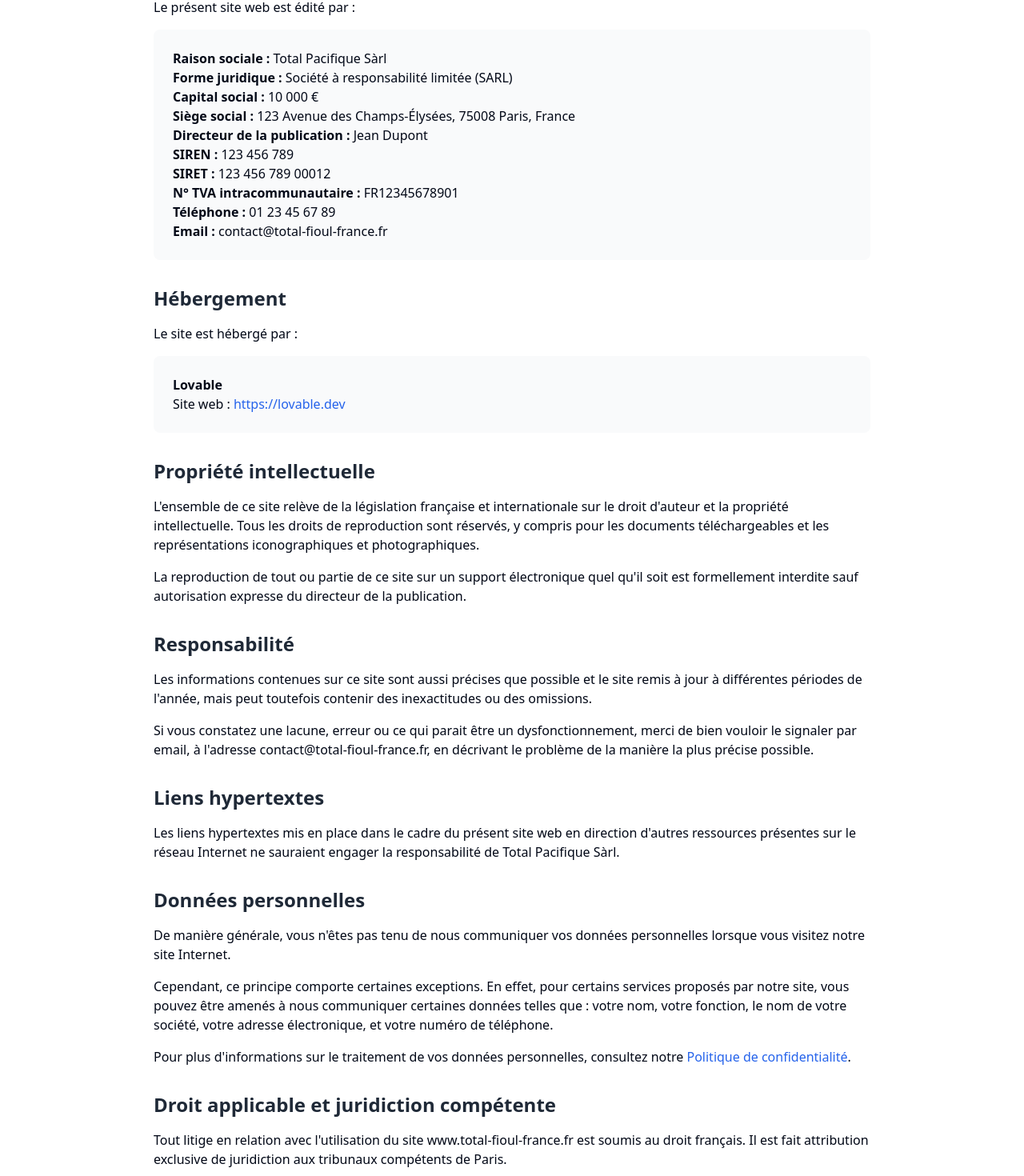
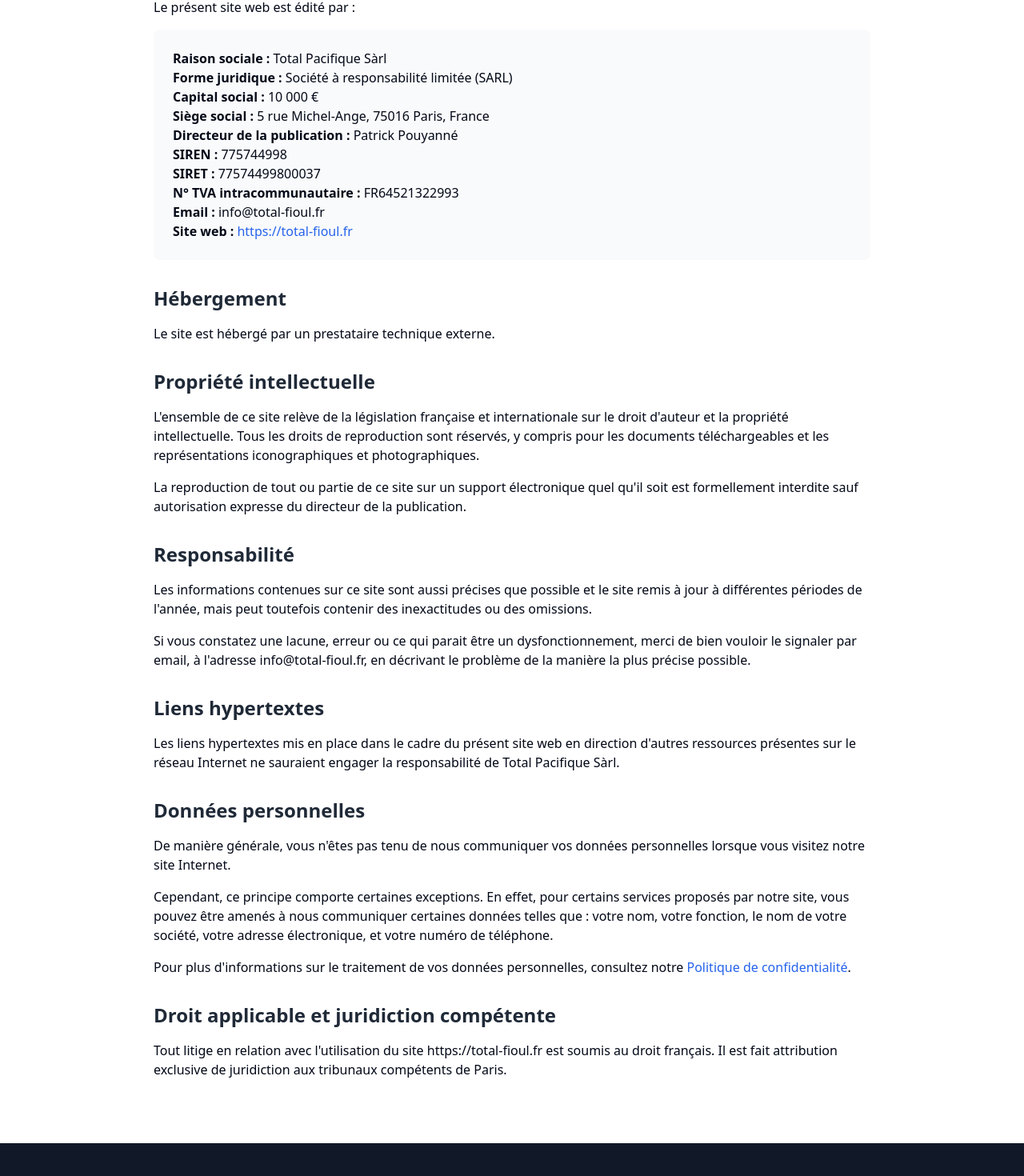
Before and after one commit to dvvvvv411/fioul-prix-rapide, a React (Vite) app: page /mentions-legales in a window 1280 px wide. Shown: the part 320-1790 px from the top of the page at 80% size. Built offline with nearby package versions, Linux system fonts and the light colour scheme.

Commit message:
Fix: Update legal pages and remove "Lovable"
- Updated legal pages with correct company information.
- Removed "Lovable" references from legal texts.

```diff
--- a/src/components/Footer.tsx
+++ b/src/components/Footer.tsx
@@ -1,5 +1,4 @@
-
-import { Phone, Mail, MapPin } from 'lucide-react';
+import { Mail, MapPin } from 'lucide-react';
 import { Link } from 'react-router-dom';
 
 const Footer = () => {
@@ -19,12 +18,8 @@ const Footer = () => {
             </p>
             <div className="space-y-2">
               <div className="flex items-center gap-2">
-                <Phone size={16} />
-                <span>01 23 45 67 89</span>
-              </div>
-              <div className="flex items-center gap-2">
                 <Mail size={16} />
-                <span>contact@total-fioul-france.fr</span>
+                <span>info@total-fioul.fr</span>
               </div>
               <div className="flex items-center gap-2">
                 <MapPin size={16} />
--- a/src/pages/CGV.tsx
+++ b/src/pages/CGV.tsx
@@ -1,4 +1,3 @@
-
 import Header from '@/components/Header';
 import Footer from '@/components/Footer';
 
@@ -37,8 +36,7 @@ const CGV = () => {
                 La commande peut être passée :
               </p>
               <ul className="list-disc pl-6 mb-4">
-                <li>Par téléphone au 01 23 45 67 89</li>
-                <li>Par email à contact@total-fioul-france.fr</li>
+                <li>Par email à info@total-fioul.fr</li>
                 <li>Via le formulaire de contact sur notre site web</li>
               </ul>
               <p className="mb-4">
--- a/src/pages/MentionsLegales.tsx
+++ b/src/pages/MentionsLegales.tsx
@@ -1,4 +1,3 @@
-
 import Header from '@/components/Header';
 import Footer from '@/components/Footer';
 
@@ -20,25 +19,21 @@ const MentionsLegales = () => {
                 <p><strong>Raison sociale :</strong> Total Pacifique Sàrl</p>
                 <p><strong>Forme juridique :</strong> Société à responsabilité limitée (SARL)</p>
                 <p><strong>Capital social :</strong> 10 000 €</p>
-                <p><strong>Siège social :</strong> 123 Avenue des Champs-Élysées, 75008 Paris, France</p>
-                <p><strong>Directeur de la publication :</strong> Jean Dupont</p>
-                <p><strong>SIREN :</strong> 123 456 789</p>
-                <p><strong>SIRET :</strong> 123 456 789 00012</p>
-                <p><strong>N° TVA intracommunautaire :</strong> FR12345678901</p>
-                <p><strong>Téléphone :</strong> 01 23 45 67 89</p>
-                <p><strong>Email :</strong> contact@total-fioul-france.fr</p>
+                <p><strong>Siège social :</strong> 5 rue Michel-Ange, 75016 Paris, France</p>
+                <p><strong>Directeur de la publication :</strong> Patrick Pouyanné</p>
+                <p><strong>SIREN :</strong> 775744998</p>
+                <p><strong>SIRET :</strong> 77574499800037</p>
+                <p><strong>N° TVA intracommunautaire :</strong> FR64521322993</p>
+                <p><strong>Email :</strong> info@total-fioul.fr</p>
+                <p><strong>Site web :</strong> <a href="https://total-fioul.fr" className="text-blue-600 hover:underline">https://total-fioul.fr</a></p>
               </div>
             </section>
 
             <section className="mb-8">
               <h2 className="text-2xl font-semibold text-gray-800 mb-4">Hébergement</h2>
               <p className="mb-4">
-                Le site est hébergé par :
+                Le site est hébergé par un prestataire technique externe.
               </p>
-              <div className="bg-gray-50 p-6 rounded-lg mb-6">
-                <p><strong>Lovable</strong></p>
-                <p>Site web : <a href="https://lovable.dev" className="text-blue-600 hover:underline">https://lovable.dev</a></p>
-              </div>
             </section>
 
             <section className="mb-8">
@@ -57,7 +52,7 @@ const MentionsLegales = () => {
                 Les informations contenues sur ce site sont aussi précises que possible et le site remis à jour à différentes périodes de l'année, mais peut toutefois contenir des inexactitudes ou des omissions.
               </p>
               <p className="mb-4">
-                Si vous constatez une lacune, erreur ou ce qui parait être un dysfonctionnement, merci de bien vouloir le signaler par email, à l'adresse contact@total-fioul-france.fr, en décrivant le problème de la manière la plus précise possible.
+                Si vous constatez une lacune, erreur ou ce qui parait être un dysfonctionnement, merci de bien vouloir le signaler par email, à l'adresse info@total-fioul.fr, en décrivant le problème de la manière la plus précise possible.
               </p>
             </section>
 
@@ -84,7 +79,7 @@ const MentionsLegales = () => {
             <section className="mb-8">
               <h2 className="text-2xl font-semibold text-gray-800 mb-4">Droit applicable et juridiction compétente</h2>
               <p className="mb-4">
-                Tout litige en relation avec l'utilisation du site www.total-fioul-france.fr est soumis au droit français. Il est fait attribution exclusive de juridiction aux tribunaux compétents de Paris.
+                Tout litige en relation avec l'utilisation du site https://total-fioul.fr est soumis au droit français. Il est fait attribution exclusive de juridiction aux tribunaux compétents de Paris.
               </p>
             </section>
           </div>
--- a/src/pages/PolitiqueConfidentialite.tsx
+++ b/src/pages/PolitiqueConfidentialite.tsx
@@ -1,4 +1,3 @@
-
 import Header from '@/components/Header';
 import Footer from '@/components/Footer';
 
@@ -14,10 +13,10 @@ const PolitiqueConfidentialite = () => {
             <section className="mb-8">
               <h2 className="text-2xl font-semibold text-gray-800 mb-4">1. Responsable du traitement</h2>
               <p className="mb-4">
-                Total Pacifique Sàrl, société à responsabilité limitée au capital de 10 000 €, dont le siège social est situé 123 Avenue des Champs-Élysées, 75008 Paris, France, immatriculée au RCS de Paris sous le numéro 123 456 789, est responsable du traitement de vos données personnelles.
+                Total Pacifique Sàrl, société à responsabilité limitée au capital de 10 000 €, dont le siège social est situé 5 rue Michel-Ange, 75016 Paris, France, immatriculée au RCS de Paris sous le numéro 775744998, est responsable du traitement de vos données personnelles.
               </p>
               <p className="mb-4">
-                <strong>Contact :</strong> contact@total-fioul-france.fr
+                <strong>Contact :</strong> info@total-fioul.fr
               </p>
             </section>
 
@@ -114,7 +113,7 @@ const PolitiqueConfidentialite = () => {
                 <li><strong>Droit à la limitation :</strong> limiter le traitement dans certains cas</li>
               </ul>
               <p className="mb-4">
-                Pour exercer vos droits, contactez-nous à : contact@total-fioul-france.fr
+                Pour exercer vos droits, contactez-nous à : info@total-fioul.fr
               </p>
             </section>
 
@@ -138,8 +137,8 @@ const PolitiqueConfidentialite = () => {
                 Pour toute question relative à cette politique de confidentialité, contactez-nous à :
               </p>
               <p className="mb-4">
-                <strong>Email :</strong> contact@total-fioul-france.fr<br/>
-                <strong>Courrier :</strong> Total Pacifique Sàrl, 123 Avenue des Champs-Élysées, 75008 Paris
+                <strong>Email :</strong> info@total-fioul.fr<br/>
+                <strong>Courrier :</strong> Total Pacifique Sàrl, 5 rue Michel-Ange, 75016 Paris
               </p>
               <p className="mb-4">
                 Vous avez également le droit d'introduire une réclamation auprès de la CNIL : <a href="https://www.cnil.fr" className="text-blue-600 hover:underline">www.cnil.fr</a>
--- a/src/pages/PolitiqueCookies.tsx
+++ b/src/pages/PolitiqueCookies.tsx
@@ -1,4 +1,3 @@
-
 import Header from '@/components/Header';
 import Footer from '@/components/Footer';
 
@@ -172,9 +171,8 @@ const PolitiqueCookies = () => {
                 Pour toute question concernant notre utilisation des cookies, contactez-nous :
               </p>
               <div className="bg-gray-50 p-4 rounded-lg mb-4">
-                <p><strong>Email :</strong> contact@total-fioul-france.fr</p>
-                <p><strong>Téléphone :</strong> 01 23 45 67 89</p>
-                <p><strong>Adresse :</strong> Total Pacifique Sàrl, 123 Avenue des Champs-Élysées, 75008 Paris</p>
+                <p><strong>Email :</strong> info@total-fioul.fr</p>
+                <p><strong>Adresse :</strong> Total Pacifique Sàrl, 5 rue Michel-Ange, 75016 Paris</p>
               </div>
             </section>
 
```
